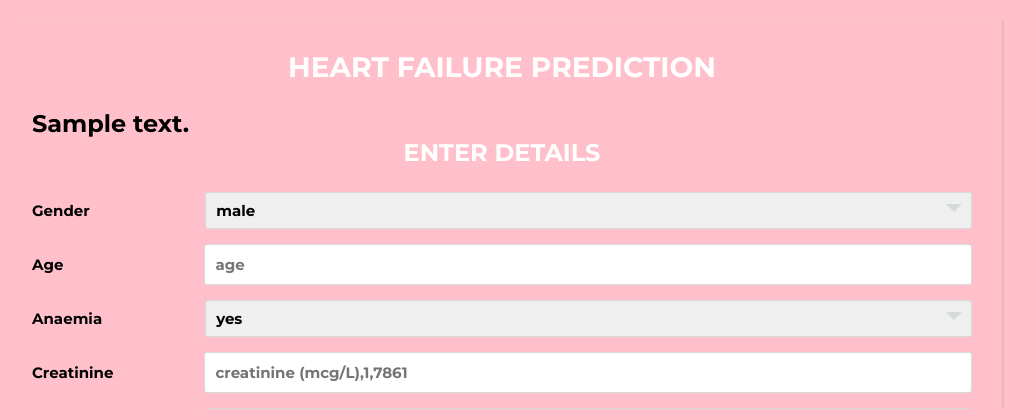
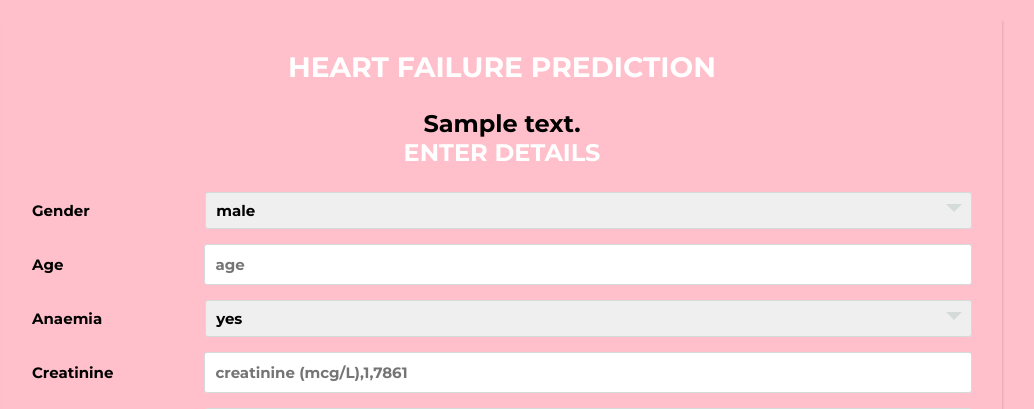
Before and after one commit to 17471A05D5/heart-failure-prediction, a Flask app: template templates/main.html in a window 1280 px wide. Shown: the top 409 px of the page, without its empty margins (138-1172 px from the left). Run offline with Flask 2, Linux system fonts and the light colour scheme; the template is opened without the code that fills it: most values are stand-ins (such as "Sample title", 1, 10 or a date in 2020); parts of the project's set-up code (start-up, migrations or seed data) failed here and were passed over.

Commit message:
Update main.html

```diff
--- a/templates/main.html
+++ b/templates/main.html
@@ -222,7 +222,7 @@ body{
 <form  action="{{ url_for('predict')}}"method="post">
 <div class="wrapper">
 <div class="title"><h3>Heart Failure Prediction</h3></div>
-<div><h2 style="color:black;">{{ prediction_text }}</h2></div>
+<div><h2 style="color:black;text-align:center">{{ prediction_text }}</h2></div>
 <div class="title">Enter Details</div>
 <div class="form">
 					<div class="inputfield">
```
